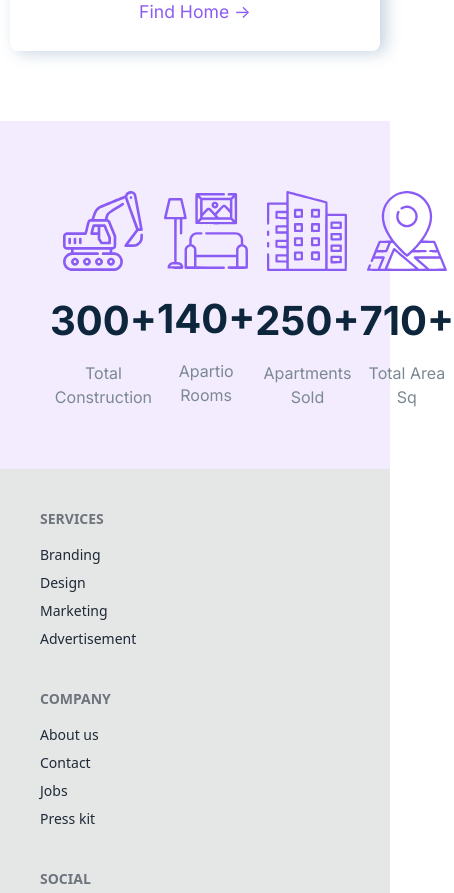
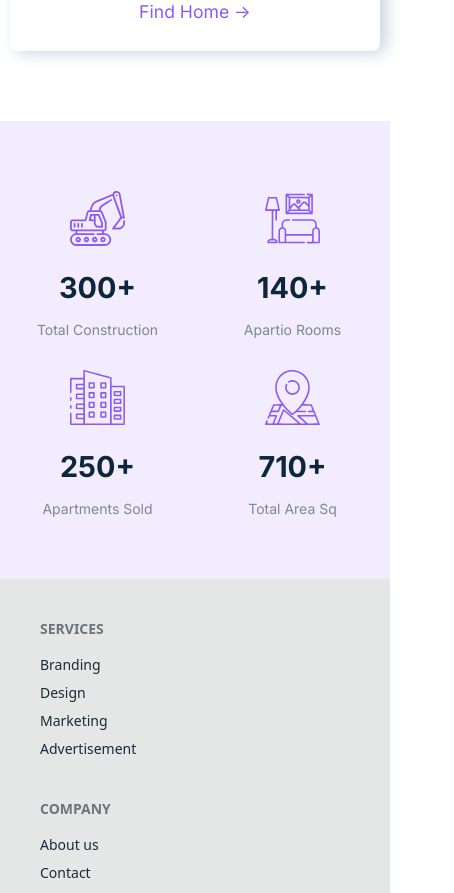
Before and after one commit to shsobur/reside-nest, a React (Vite) app: page / in a window 390 px wide. Shown: the part 1720-2613 px from the top of the page, 454 px wide, since content can reach past the window. Built offline with nearby package versions, Linux system fonts and the light colour scheme.

Commit message:
Main focus builder info section responsive completed

```diff
--- a/src/Layout/Pages/HomePageLayout/MainFocus/MainFocus.css
+++ b/src/Layout/Pages/HomePageLayout/MainFocus/MainFocus.css
@@ -102,30 +102,11 @@
 }
 
 
-
-
-
-
-
-
-
-@media screen and (max-width: 1536px) {
-
-}
-
-
-
-
-
 @media screen and (max-width: 1280px) {
   .main_focus_card_outer_container {
     gap: 50px;
   }
 }
-
-
-
-
 
 @media screen and (max-width: 1024px) {
   .main_focus_card_outer_container {
@@ -139,11 +120,11 @@
   .focus_section_detais_container p {
     padding: 15px 10px;
   }
+
+  .builder_par_section_container h3 {
+    font-size: 2.3rem;
+  }
 }
-
-
-
-
 
 @media screen and (max-width: 768px) {
   .main_focus_card_outer_container {
@@ -157,11 +138,15 @@
   .focus_section_detais_container p {
     font-size: 14px;
   }
+
+  .builder_par_section_container h3 {
+    font-size: 1.8rem;
+  }
+
+  .builder_par_section_container p {
+    font-size: 14px;
+  }
 }
-
-
-
-
 
 @media screen and (max-width: 640px) {
   .main_focus_card_outer_container {
@@ -187,11 +172,13 @@
   .focus_parcard_container {
     padding-bottom: 20px;
   }
+
+  .main_focus_builder_info_inner_container {
+    display: grid;
+    grid-template-columns: repeat(2, 1fr);
+    padding: 50px 0px;
+  }
 }
-
-
-
-
 
 @media screen and (max-width: 475px) {
   .main_focus_card_outer_container {
--- a/src/Layout/conmponents/AllSvgImages/ApartioSvg/ApartioSvg.jsx
+++ b/src/Layout/conmponents/AllSvgImages/ApartioSvg/ApartioSvg.jsx
@@ -2,8 +2,8 @@ const ApartioSvg = () => {
   return (
     <>
       <svg
-        width="84.000000"
-        height="76.000000"
+        width="55.000000"
+        height="55.000000"
         viewBox="0 0 84 76"
         fill="none"
         xmlns="http://www.w3.org/2000/svg"
--- a/src/Layout/conmponents/AllSvgImages/ApartmentsSvg/ApartmentsSvg.jsx
+++ b/src/Layout/conmponents/AllSvgImages/ApartmentsSvg/ApartmentsSvg.jsx
@@ -2,8 +2,8 @@ const ApartmentsSvg = () => {
   return (
     <>
       <svg
-        width="80.000000"
-        height="80.000000"
+        width="55.000000"
+        height="55.000000"
         viewBox="0 0 80 80"
         fill="none"
         xmlns="http://www.w3.org/2000/svg"
--- a/src/Layout/conmponents/AllSvgImages/AreaSvg/AreaSvg.jsx
+++ b/src/Layout/conmponents/AllSvgImages/AreaSvg/AreaSvg.jsx
@@ -2,8 +2,8 @@ const AreaSvg = () => {
   return (
     <>
       <svg
-        width="80.000000"
-        height="80.000000"
+        width="55.000000"
+        height="55.000000"
         viewBox="0 0 80 80"
         fill="none"
         xmlns="http://www.w3.org/2000/svg"
--- a/src/Layout/conmponents/AllSvgImages/ConstructionSvg/ConstructionSvg.jsx
+++ b/src/Layout/conmponents/AllSvgImages/ConstructionSvg/ConstructionSvg.jsx
@@ -2,8 +2,8 @@ const ConstructionSvg = () => {
   return (
     <>
       <svg
-        width="80.000000"
-        height="80.000000"
+        width="55.000000"
+        height="55.000000"
         viewBox="0 0 80 80"
         fill="none"
         xmlns="http://www.w3.org/2000/svg"
```
Also changed, not shown: src/Layout/Pages/HomePageLayout/MainFocus/MainFocus.jsx (indentation only).
